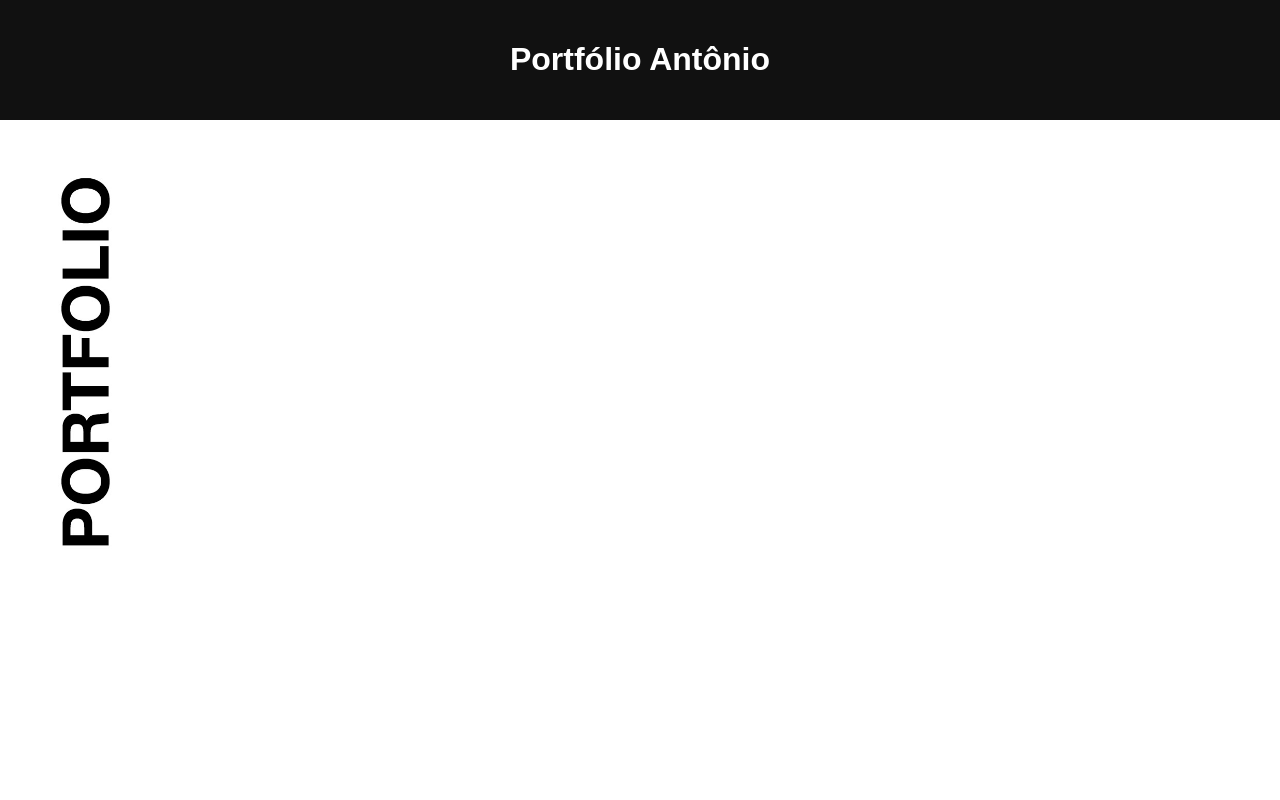
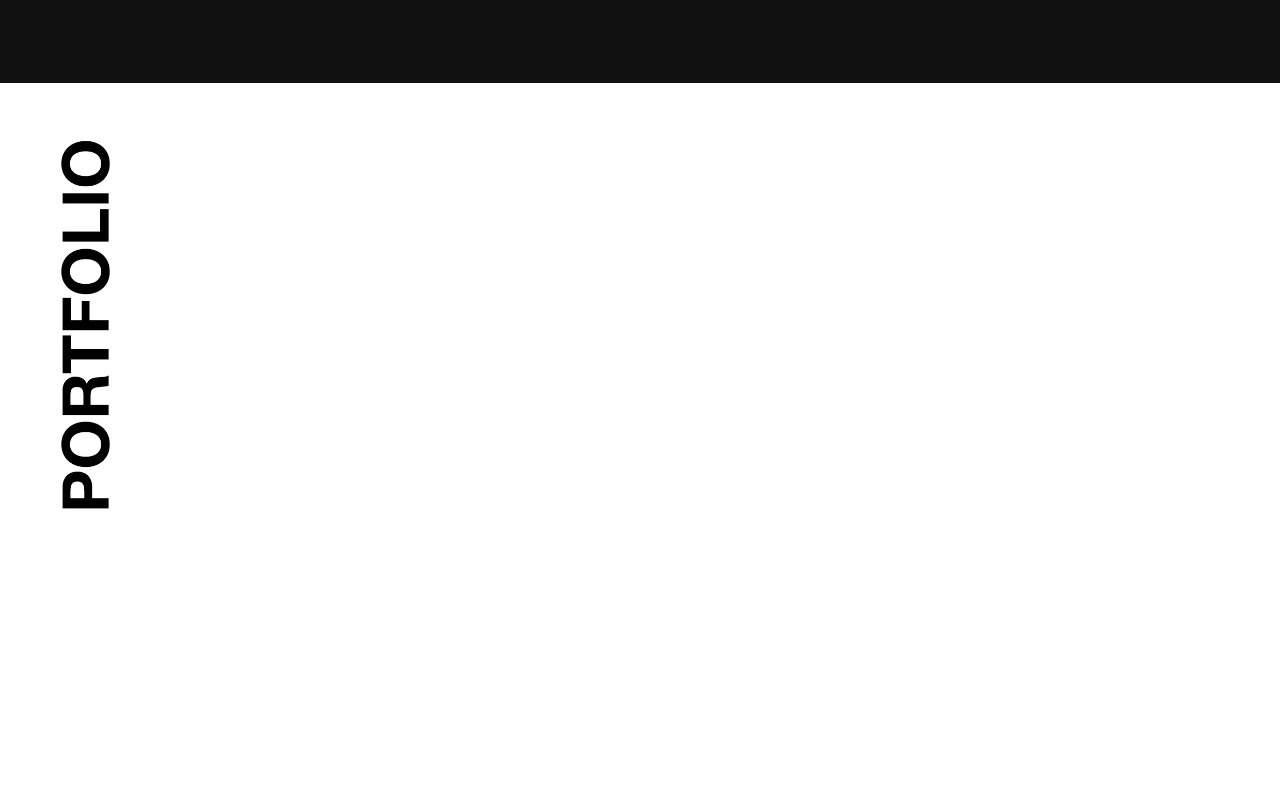
Before and after one commit to antoniodesenha/Portfolio-site, a plain HTML site: page index.html in a window 1280 px wide. Shown: the top 800 px of the page. Drawn offline with Linux system fonts and the light colour scheme.

Commit message:
Update index.html

```diff
--- a/index.html
+++ b/index.html
@@ -27,7 +27,7 @@
   </style>
 </head>
 <body>
-  <h1>Portfólio Antônio</h1>
+  <h1></h1>
 
   <!-- Lista de imagens -->
   <div class="page"><img src="page1.jpg" alt="Página 1"></div>
```
